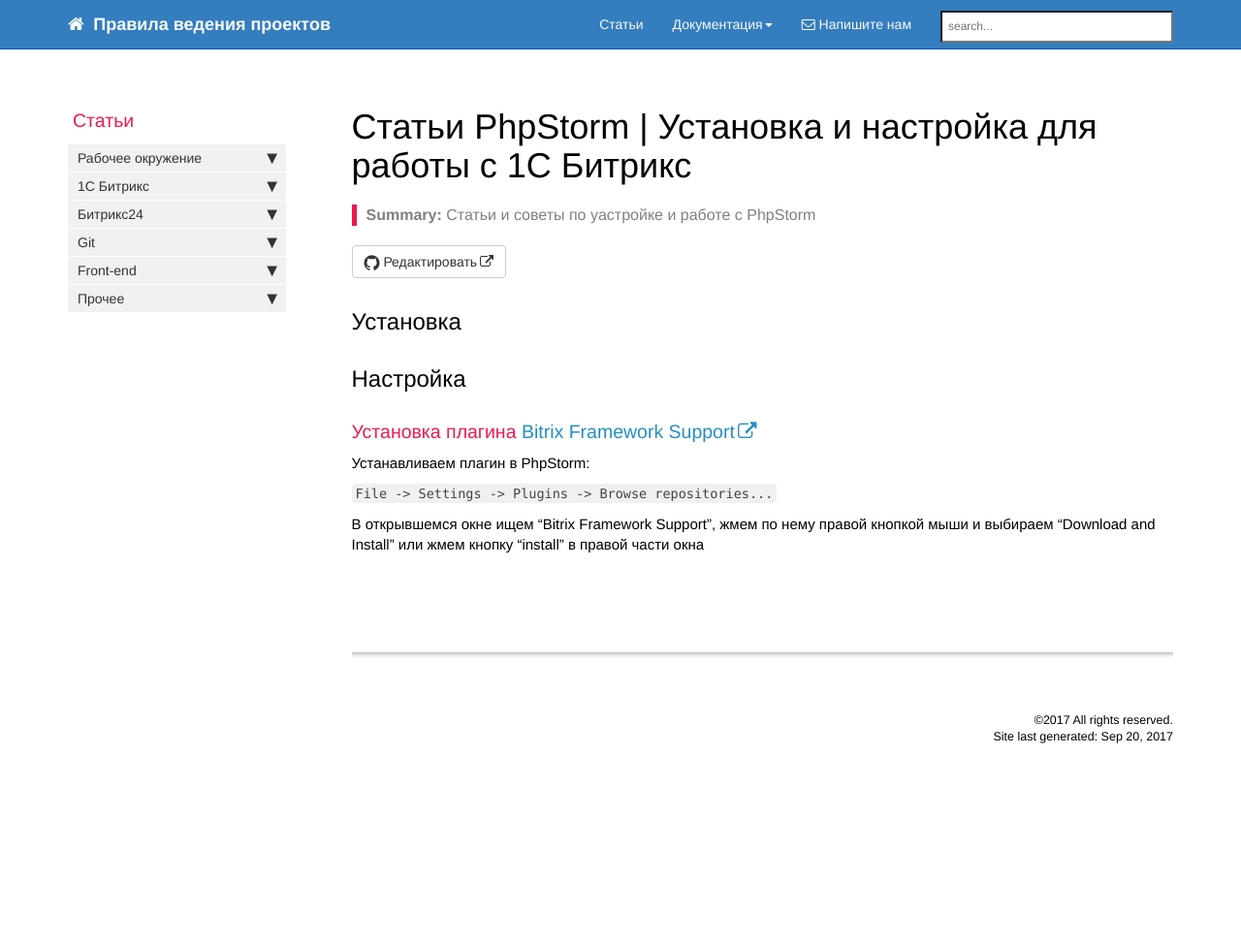
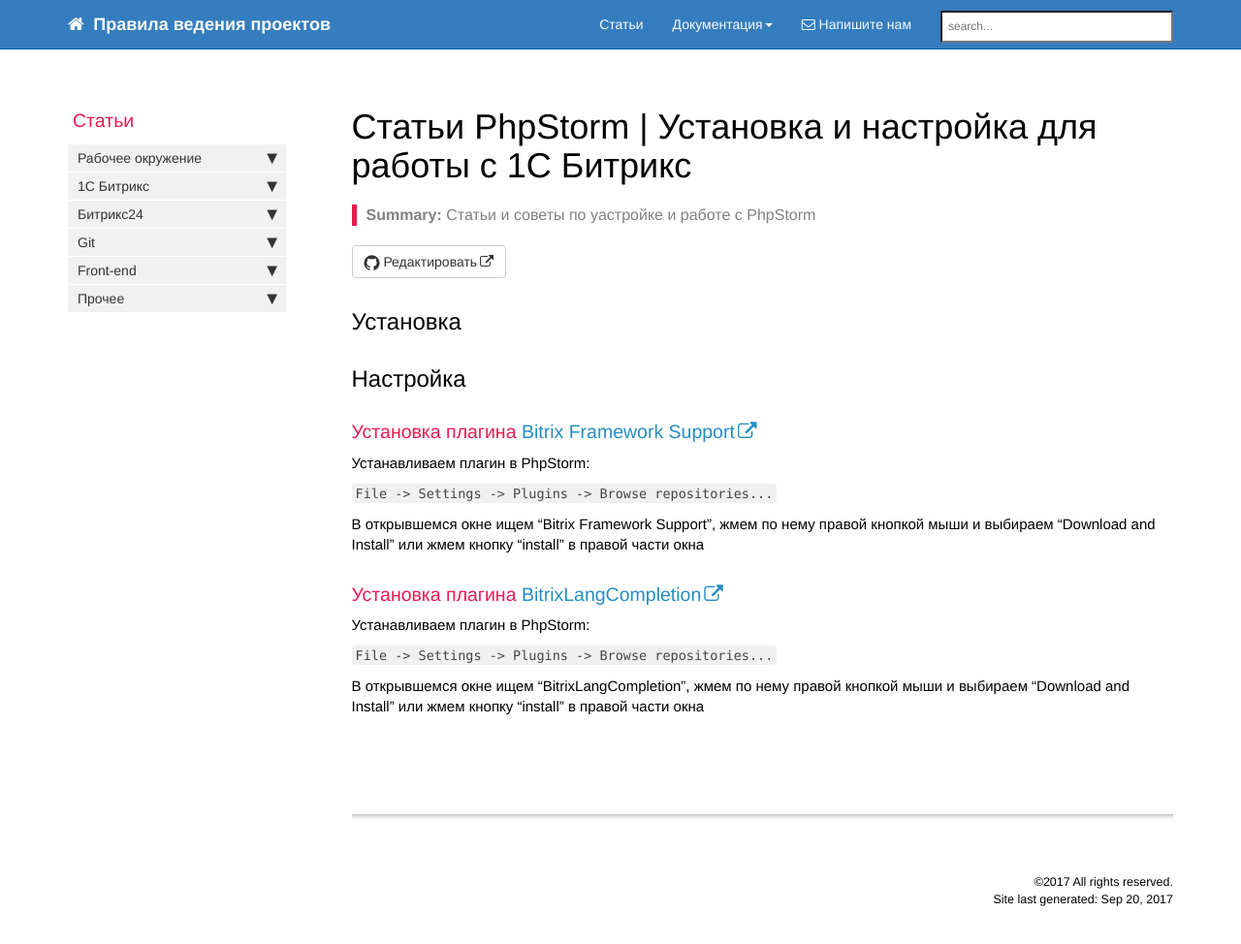
Before and after one commit to gdecider/gdecider.github.io, a Jekyll site: the page built from pages/articles/articles-env-phpstorm-setup-and-config.md, in a window 1280 px wide and 987 px high. Shown: the top 974 px of the window at 97% size. Built offline with Jekyll 4.4.1, drawn with Linux system fonts in a browser that asks for light colours; nearby versions of some CDN libraries; comment, search, counter and statistics services are not loaded.

Commit message:
Update articles-env-phpstorm-setup-and-config.md

````diff
--- a/pages/articles/articles-env-phpstorm-setup-and-config.md
+++ b/pages/articles/articles-env-phpstorm-setup-and-config.md
@@ -19,3 +19,11 @@
 ```File -> Settings -> Plugins -> Browse repositories...```
 
 В открывшемся окне ищем "Bitrix Framework Support", жмем по нему правой кнопкой мыши и выбираем "Download and Install" или жмем кнопку "install" в правой части окна
+
+### Установка плагина [BitrixLangCompletion](https://plugins.jetbrains.com/plugin/8156-bitrixlangcompletion)
+
+Устанавливаем плагин в PhpStorm:
+
+```File -> Settings -> Plugins -> Browse repositories...```
+
+В открывшемся окне ищем "BitrixLangCompletion", жмем по нему правой кнопкой мыши и выбираем "Download and Install" или жмем кнопку "install" в правой части окна
````
